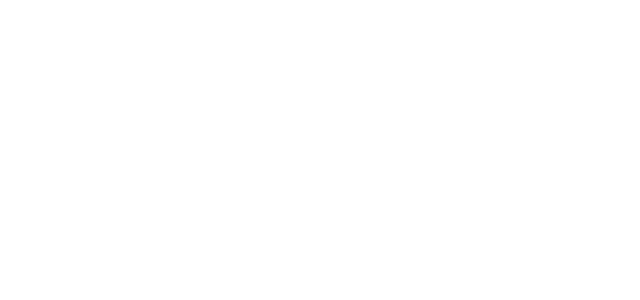
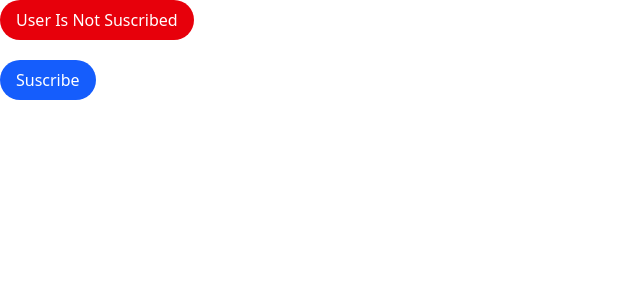
Before and after one commit to Phoenix-Domain/my-typescript-app, a React (Vite) app: page / in a window 1280 px wide. Shown: the top 300 px of the page, without its empty margins (0-640 px from the left). Built offline with nearby package versions, Linux system fonts and the light colour scheme.

Commit message:
feat: Create Subscription state button

```diff
--- a/src/App.tsx
+++ b/src/App.tsx
@@ -1,9 +1,19 @@
 import './App.css';
+import Suscribe from './components/Suscribe';
+import Display from './components/Display';
+import { useState } from 'react';
 
 function App() {
+    const [isSuscribed, setIsSuscribed] = useState<boolean>(false);
+
+    const handleSubscription = (): void => {
+        return isSuscribed ? setIsSuscribed(false) : setIsSuscribed(true)
+    }
+
  return(
     <>
-
+        <Display isSuscribed={isSuscribed}/>
+        <Suscribe handleSubscription={handleSubscription}/>
     </>
  )
 }
--- /dev/null
+++ b/src/components/Display.tsx
@@ -0,0 +1,26 @@
+interface DisplayProps{
+    isSuscribed: boolean;
+}
+
+function Display({ isSuscribed }: DisplayProps){
+    let userState: string;
+    let userStyle: string;
+
+    if (isSuscribed){
+        userState = 'Is Suscribed';
+        userStyle = 'bg-green-600';
+    }else{
+        userState = 'Is Not Suscribed';
+        userStyle = 'bg-red-600';
+    }
+
+    return(
+        <>
+            <p className={`${userStyle} px-4 py-2 w-fit text-white rounded-full`}>
+                {`User ${userState}`}
+            </p>
+        </>
+    )
+}
+
+export default Display;
--- /dev/null
+++ b/src/components/Suscribe.tsx
@@ -0,0 +1,15 @@
+interface SuscribeProps{
+    handleSubscription: () => void
+}
+
+function Suscribe({handleSubscription}: SuscribeProps){
+    return (
+        <button onClick={() => {
+            handleSubscription()
+        }} className='bg-blue-600 text-white px-4 py-2 rounded-full mt-5'>
+            Suscribe
+        </button>
+    )
+}
+
+export default Suscribe;
```
